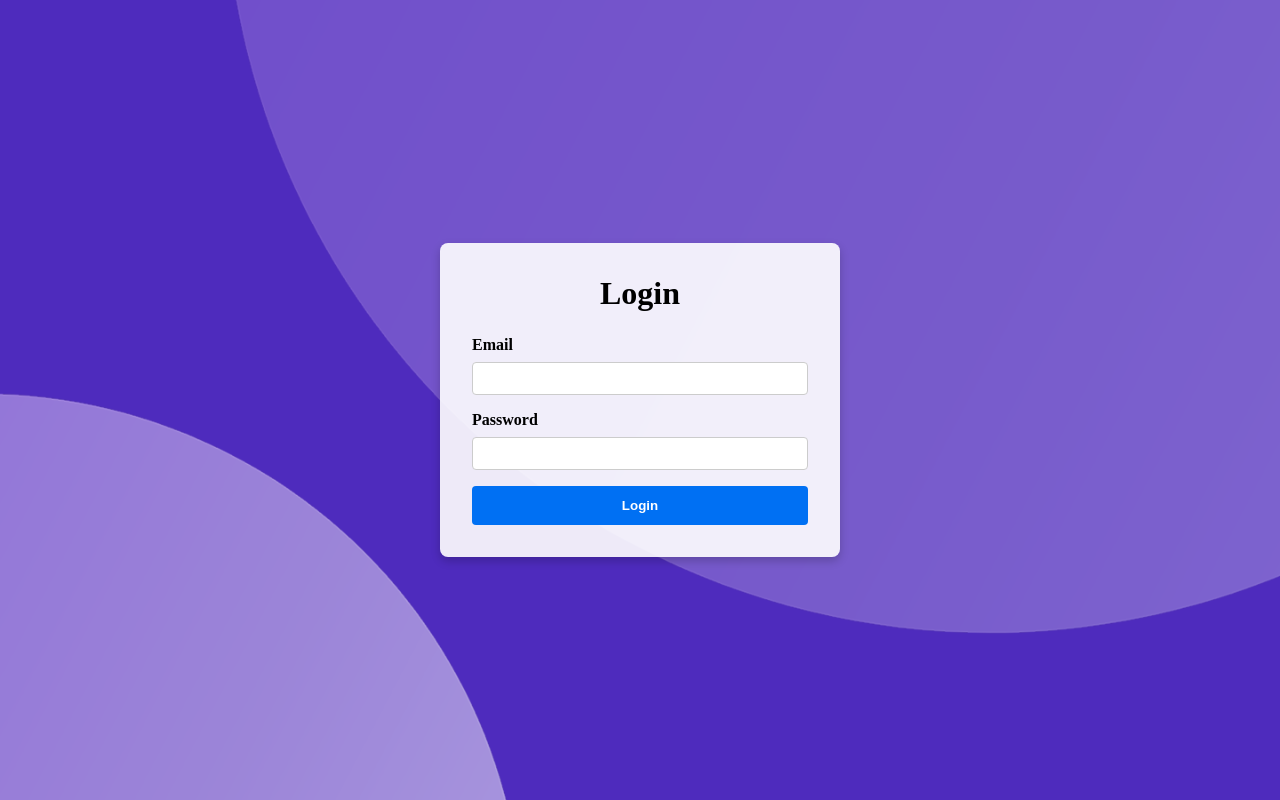
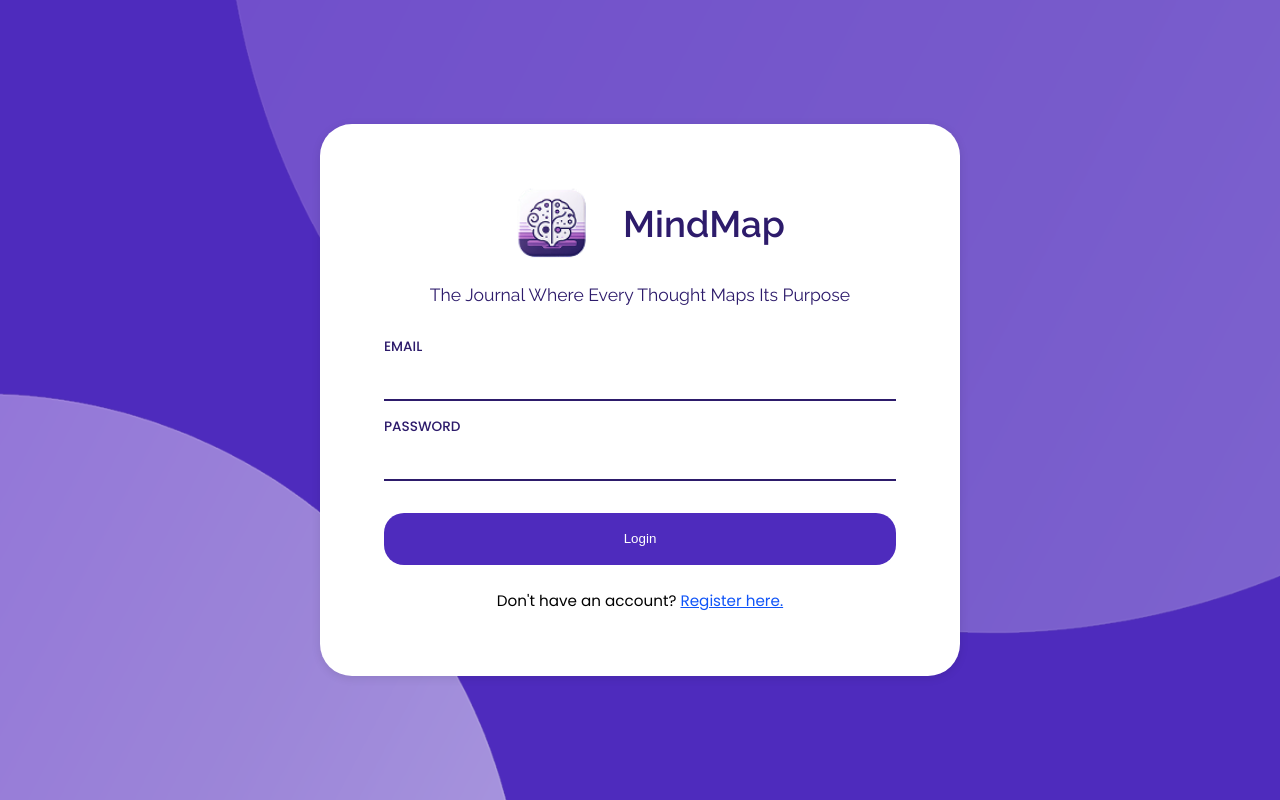
Before and after one commit to wncelrcn/MindMap, a Next.js app: page /login in a window 1280 px wide. Built offline with nearby package versions, Linux system fonts and the light colour scheme.

Commit message:
feat(login): UI Added

```diff
--- a/pages/login/index.js
+++ b/pages/login/index.js
@@ -2,6 +2,20 @@ import Head from "next/head";
 import styles from "@/styles/Login.module.css";
 import { useState } from "react";
 import { useRouter } from "next/router";
+import { Raleway } from "next/font/google";
+import { Poppins } from "next/font/google";
+
+const raleway = Raleway({
+  subsets: ["latin"],
+  weight: ["100", "200", "300", "400", "500", "600", "700", "800", "900"],
+  variable: "--font-raleway",
+});
+
+const poppins = Poppins({
+  subsets: ["latin"],
+  weight: ["100", "200", "300", "400", "500", "600", "700", "800", "900"],
+  variable: "--font-poppins",
+});
 
 export default function Login() {
   const router = useRouter();
@@ -37,11 +51,20 @@ export default function Login() {
         <link rel="icon" href="/favicon.ico" />
       </Head>
 
-      <div className={styles.container}>
+      <div
+        className={`${styles.container} ${raleway.variable} ${poppins.variable}`}
+      >
         <form onSubmit={handleSubmit} className={styles.form}>
-          <h1 className={styles.title}>Login</h1>
+          <div className={styles.header}>
+            <img src="/assets/logo.png" alt="Logo" className={styles.logo} />
+            <p className={styles.title}>MindMap</p>
+          </div>
+          <p className={styles.subtitle}>
+            The Journal Where Every Thought Maps Its Purpose
+          </p>
+
           <label htmlFor="email" className={styles.label}>
-            Email
+            EMAIL
           </label>
           <input
             type="email"
@@ -53,7 +76,7 @@ export default function Login() {
           />
 
           <label htmlFor="password" className={styles.label}>
-            Password
+            PASSWORD
           </label>
           <input
             type="password"
@@ -67,6 +90,16 @@ export default function Login() {
           <button type="submit" className={styles.button}>
             Login
           </button>
+
+          <p className={styles.registerText}>
+            Don't have an account?{" "}
+            <span
+              onClick={() => router.push("/register")}
+              className={styles.registerLink}
+            >
+              Register here.
+            </span>
+          </p>
         </form>
       </div>
     </>
--- a/styles/Login.module.css
+++ b/styles/Login.module.css
@@ -6,48 +6,104 @@
   background-image: url("/assets/login_bg.png");
   background-size: cover;
   background-position: center;
+  font-family: var(--font-poppins), sans-serif;
 }
 
 .form {
-  background-color: rgba(255, 255, 255, 0.9);
-  padding: 2rem;
-  border-radius: 8px;
-  box-shadow: 0 4px 10px rgba(0, 0, 0, 0.2);
-  max-width: 400px;
+  background: white;
+  padding: 4rem;
+  border-radius: 2rem;
+  box-shadow: 0 2px 10px rgba(0, 0, 0, 0.1);
   width: 100%;
+  max-height: 45rem;
+  max-width: 40rem;
+}
+
+.header {
+  display: flex;
+  align-items: center;
+  justify-content: center;
+  gap: 1rem;
+  margin-bottom: 2rem;
+  margin-top: -1.5rem;
+}
+
+.logo {
+  object-fit: contain;
+  display: block;
+  width: 7rem;
 }
 
 .title {
-  font-size: 2rem;
-  margin-bottom: 1.5rem;
+  font-size: 2.3rem;
+  font-weight: 600;
+  color: #2D1B6B;
+  margin-bottom: -0.5rem;
+  font-family: var(--font-raleway), sans-serif;
+}
+
+.subtitle {
   text-align: center;
+  font-size: 1.1rem;
+  margin-top: -1.5rem;
+  margin-bottom: 2rem;
+  color: #2D1B6B;
+  font-family: var(--font-raleway), sans-serif;
 }
 
 .label {
   display: block;
+  margin-top: 1rem;
   margin-bottom: 0.5rem;
-  font-weight: bold;
+  font-weight: 500;
+  font-size: 0.85rem;
+  color: #2D1B6B;
 }
 
 .input {
   width: 100%;
-  padding: 0.5rem;
-  margin-bottom: 1rem;
-  border-radius: 4px;
-  border: 1px solid #ccc;
+  padding: 0.5rem 0;
+  border: none;
+  border-bottom: 2px solid #2D1B6B;
+  outline: none;
+  background: transparent;
+  font-size: 1rem;
+  color: #5F518E;
+  transition: border-color 0.3s;
+}
+
+.input:focus {
+  border-bottom-color: #1e1474;
 }
 
 .button {
   width: 100%;
+  margin-top: 2rem;
   padding: 0.75rem;
-  background-color: #0070f3;
+  background-color: #4E2BBD;
   color: white;
-  font-weight: bold;
   border: none;
-  border-radius: 4px;
+  border-radius: 20px;
+  height: 3.3rem;
   cursor: pointer;
 }
 
 .button:hover {
-  background-color: #0059c1;
+  background-color: #3d22a3;
 }
+
+.registerText {
+  text-align: center;
+  margin-top: 1.5rem;
+  font-size: 0.95rem;
+}
+
+.registerLink {
+  color: #0F54F8;
+  cursor: pointer;
+  text-decoration: underline;
+}
+
+.registerLink:hover {
+  color: #1e1474;
+}
```
